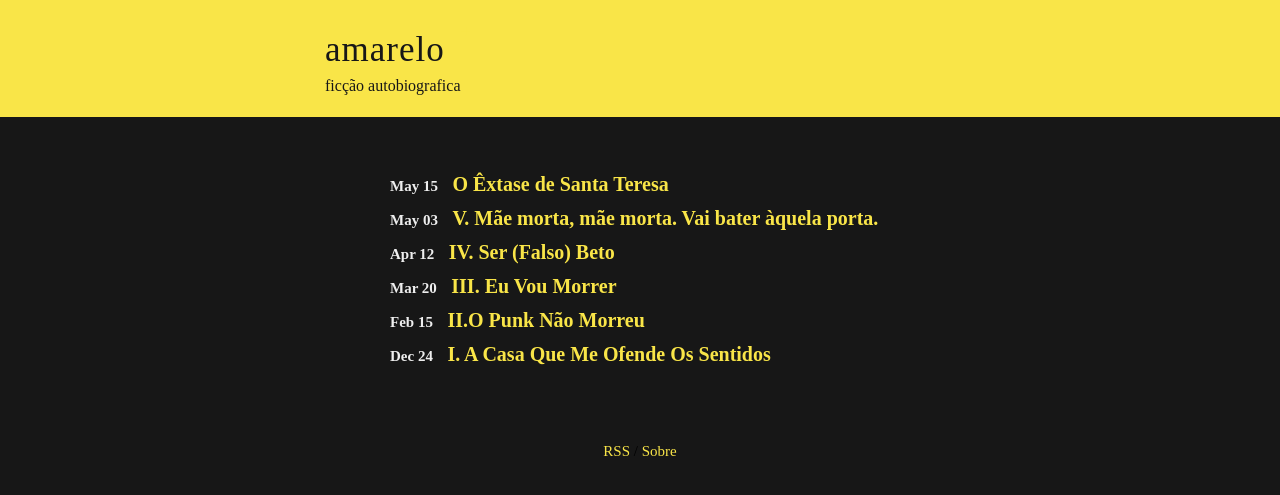
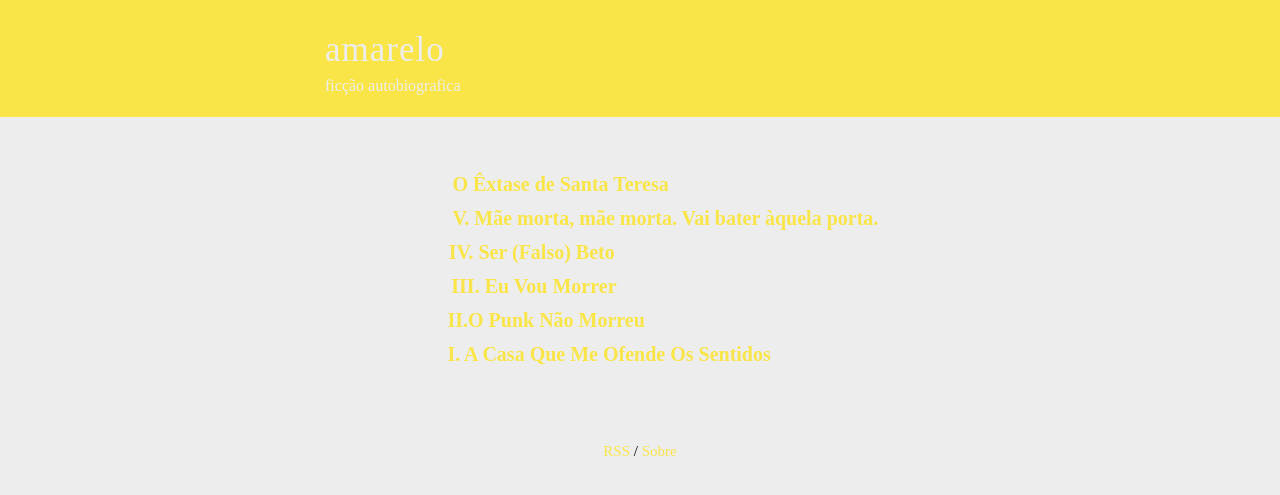
Before and after one commit to otiagomarques/amarelo, a Jekyll site: the page built from index.html, in a window 1280 px wide. Shown: the top 495 px of the page. Built offline with Jekyll 4.4.1, drawn with Linux system fonts in a browser that asks for light colours; some web fonts are replaced.

Commit message:
Update _variables.scss

```diff
--- a/_sass/_variables.scss
+++ b/_sass/_variables.scss
@@ -9,8 +9,8 @@ $ahblue: #f9e548;
 
 // Grays
 $black: #000;
-$darkerGray: #171717;
-$darkGray: #ededed;
+$darkerGray: #ededed;
+$darkGray: #171717;
 $gray: #666;
 $lightGray: #eee;
 $white: #fff;
```
